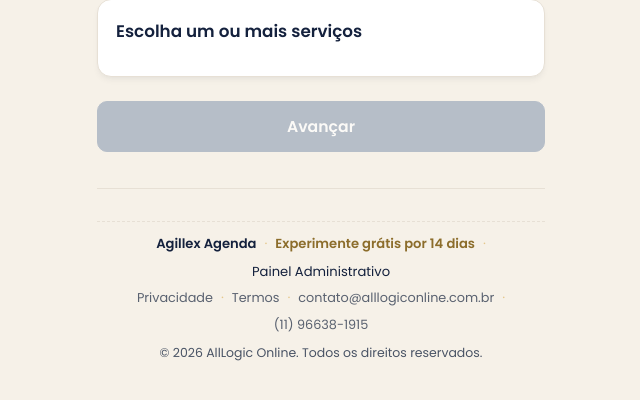
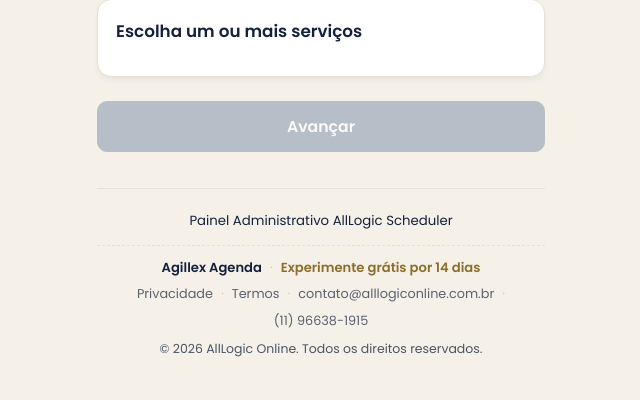
Before and after one commit to lucasdresler/alllogic-scheduler, a Flask app: page / in a window 1280 px wide. Shown: the part 167-567 px from the top of the page, without its empty margins (319-959 px from the left). Run offline with Flask 3, Linux system fonts and the light colour scheme; data that the repository does not hold is empty; some libraries are stand-ins or nearby versions.

Commit message:
refactor: move link Painel Administrativo com nome do estabelecimento apos telefone

```diff
--- a/static/css/style.css
+++ b/static/css/style.css
@@ -770,6 +770,11 @@ table.tabela-agendamentos .col-acoes {
     text-decoration: underline;
 }
 
+.rodape-admin-link {
+    margin: 6px 0 10px;
+    font-size: 0.83rem;
+}
+
 .link-institucional {
     color: var(--text-muted, #5A6270);
     text-decoration: none;
--- a/templates/index.html
+++ b/templates/index.html
@@ -100,13 +100,14 @@
             <a href="tel:{{ telefone_limpo }}" class="link-telefone">{{ telefone_estabelecimento }}</a>
         </p>
         {% endif %}
+        <p class="rodape-admin-link">
+            <a href="{{ url_for('admin_dashboard') }}" class="link-painel-admin">Painel Administrativo {{ nome_estabelecimento }}</a>
+        </p>
         <div class="rodape-comercial">
             <div class="rodape-comercial-chamada">
                 <span class="rodape-comercial-marca">Agillex Agenda</span>
                 <span class="rodape-comercial-sep">·</span>
                 <a href="https://alllogiconline.com.br/agillex-agenda/" class="link-experimente" target="_blank" rel="noopener noreferrer">Experimente grátis por 14 dias</a>
-                <span class="rodape-comercial-sep">·</span>
-                <a href="{{ url_for('admin_dashboard') }}" class="link-painel-admin">Painel Administrativo</a>
             </div>
             <div class="rodape-institucional-contato">
                 <a href="https://alllogiconline.com.br/politica-de-privacidade" class="link-institucional" target="_blank" rel="noopener noreferrer">Privacidade</a>
--- a/templates/sucesso.html
+++ b/templates/sucesso.html
@@ -122,13 +122,14 @@
             <a href="tel:{{ telefone_limpo }}" class="link-telefone">{{ telefone_estabelecimento }}</a>
         </p>
         {% endif %}
+        <p class="rodape-admin-link">
+            <a href="{{ url_for('admin_dashboard') }}" class="link-painel-admin">Painel Administrativo {{ nome_estabelecimento }}</a>
+        </p>
         <div class="rodape-comercial">
             <div class="rodape-comercial-chamada">
                 <span class="rodape-comercial-marca">Agillex Agenda</span>
                 <span class="rodape-comercial-sep">·</span>
                 <a href="https://alllogiconline.com.br/agillex-agenda/" class="link-experimente" target="_blank" rel="noopener noreferrer">Experimente grátis por 14 dias</a>
-                <span class="rodape-comercial-sep">·</span>
-                <a href="{{ url_for('admin_dashboard') }}" class="link-painel-admin">Painel Administrativo</a>
             </div>
             <div class="rodape-institucional-contato">
                 <a href="https://alllogiconline.com.br/politica-de-privacidade" class="link-institucional" target="_blank" rel="noopener noreferrer">Privacidade</a>
```
